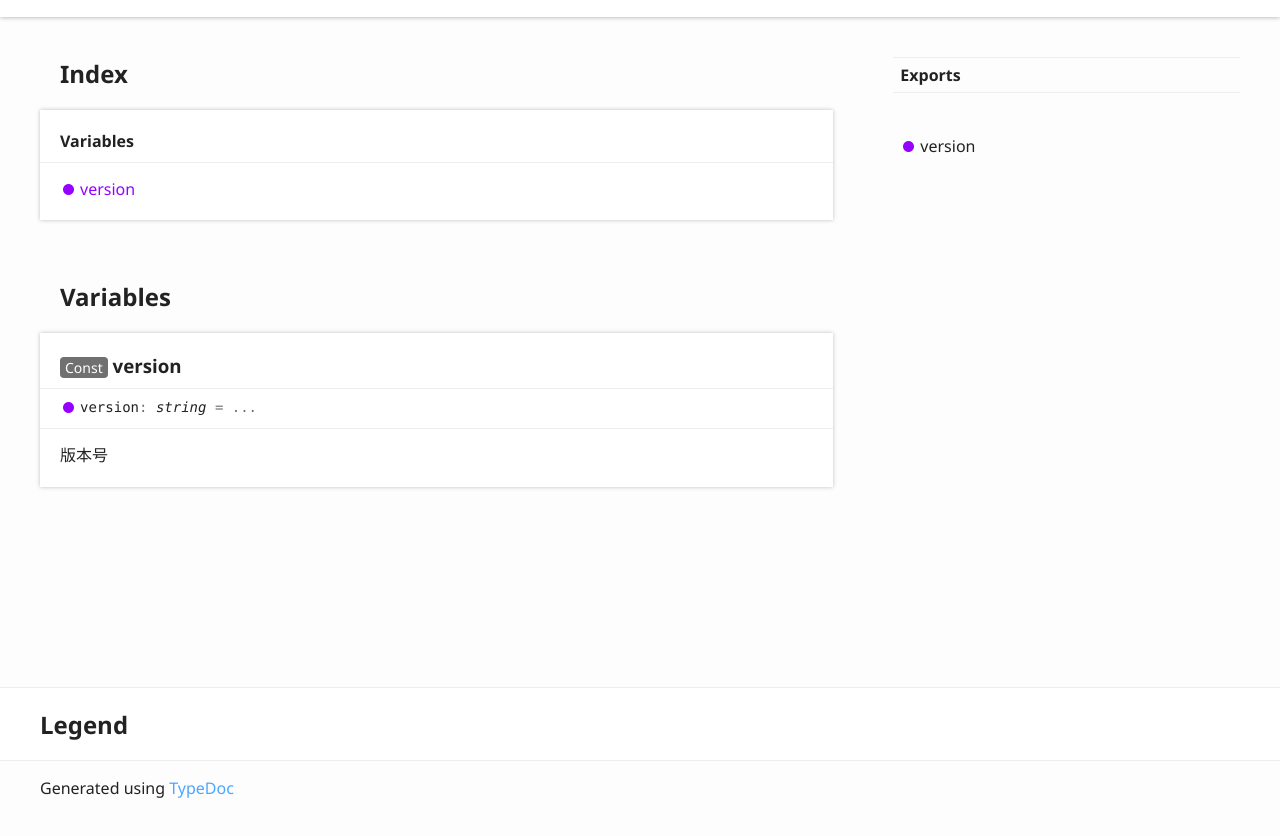
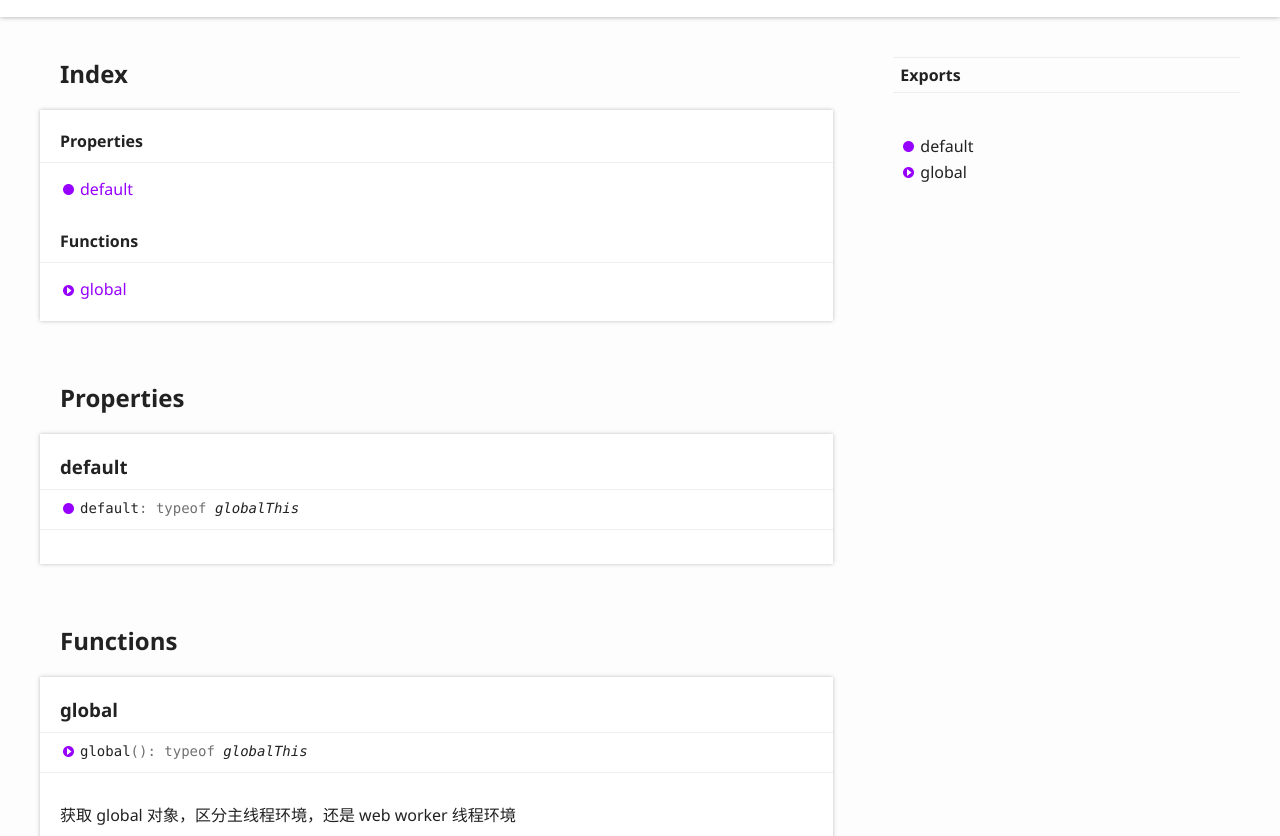
Before and after one commit to poplark/power-pole, a website built with webpack: page docs/index.html in a window 1280 px wide. Shown: the part 116-952 px from the top of the page. Before the commit the page ends 931 px from the top, so only its background shows below. Built offline with nearby package versions, Linux system fonts and the light colour scheme.

Commit message:
feat: 获取 global 对象

```diff
--- a/docs/assets/js/search.js
+++ b/docs/assets/js/search.js
@@ -1 +1 @@
-window.searchData = {"kinds":{"32":"Variable"},"rows":[{"id":0,"kind":32,"name":"version","url":"index.html#version","classes":"tsd-kind-variable"}],"index":{"version":"2.3.9","fields":["name","parent"],"fieldVectors":[["name/0",[0,2.877]],["parent/0",[]]],"invertedIndex":[["version",{"_index":0,"name":{"0":{}},"parent":{}}]],"pipeline":[]}}
+window.searchData = {"kinds":{"64":"Function","1024":"Property"},"rows":[{"id":0,"kind":64,"name":"global","url":"index.html#global","classes":"tsd-kind-function"},{"id":1,"kind":1024,"name":"default","url":"index.html#default","classes":"tsd-kind-property"}],"index":{"version":"2.3.9","fields":["name","parent"],"fieldVectors":[["name/0",[0,6.931]],["parent/0",[]],["name/1",[1,6.931]],["parent/1",[]]],"invertedIndex":[["default",{"_index":1,"name":{"1":{}},"parent":{}}],["global",{"_index":0,"name":{"0":{}},"parent":{}}]],"pipeline":[]}}
--- a/docs/index.html
+++ b/docs/index.html
@@ -62,27 +62,50 @@
 				<section class="tsd-panel tsd-index-panel">
 					<div class="tsd-index-content">
 						<section class="tsd-index-section ">
-							<h3>Variables</h3>
+							<h3>Properties</h3>
 							<ul class="tsd-index-list">
-								<li class="tsd-kind-variable"><a href="index.html#version" class="tsd-kind-icon">version</a></li>
+								<li class="tsd-kind-property"><a href="index.html#default" class="tsd-kind-icon">default</a></li>
+							</ul>
+						</section>
+						<section class="tsd-index-section ">
+							<h3>Functions</h3>
+							<ul class="tsd-index-list">
+								<li class="tsd-kind-function"><a href="index.html#global" class="tsd-kind-icon">global</a></li>
 							</ul>
 						</section>
 					</div>
 				</section>
 			</section>
 			<section class="tsd-panel-group tsd-member-group ">
-				<h2>Variables</h2>
-				<section class="tsd-panel tsd-member tsd-kind-variable">
-					<a name="version" class="tsd-anchor"></a>
-					<h3><span class="tsd-flag ts-flagConst">Const</span> version</h3>
-					<div class="tsd-signature tsd-kind-icon">version<span class="tsd-signature-symbol">:</span> <span class="tsd-signature-type">string</span><span class="tsd-signature-symbol"> = ...</span></div>
+				<h2>Properties</h2>
+				<section class="tsd-panel tsd-member tsd-kind-property">
+					<a name="default" class="tsd-anchor"></a>
+					<h3>default</h3>
+					<div class="tsd-signature tsd-kind-icon">default<span class="tsd-signature-symbol">:</span> <span class="tsd-signature-symbol">typeof </span><span class="tsd-signature-type">globalThis</span></div>
 					<aside class="tsd-sources">
 					</aside>
-					<div class="tsd-comment tsd-typography">
-						<div class="lead">
-							<p>版本号</p>
-						</div>
-					</div>
+				</section>
+			</section>
+			<section class="tsd-panel-group tsd-member-group ">
+				<h2>Functions</h2>
+				<section class="tsd-panel tsd-member tsd-kind-function">
+					<a name="global" class="tsd-anchor"></a>
+					<h3>global</h3>
+					<ul class="tsd-signatures tsd-kind-function">
+						<li class="tsd-signature tsd-kind-icon">global<span class="tsd-signature-symbol">(</span><span class="tsd-signature-symbol">)</span><span class="tsd-signature-symbol">: </span><span class="tsd-signature-symbol">typeof </span><span class="tsd-signature-type">globalThis</span></li>
+					</ul>
+					<ul class="tsd-descriptions">
+						<li class="tsd-description">
+							<aside class="tsd-sources">
+							</aside>
+							<div class="tsd-comment tsd-typography">
+								<div class="lead">
+									<p>获取 global 对象，区分主线程环境，还是 web worker 线程环境</p>
+								</div>
+							</div>
+							<h4 class="tsd-returns-title">Returns <span class="tsd-signature-symbol">typeof </span><span class="tsd-signature-type">globalThis</span></h4>
+						</li>
+					</ul>
 				</section>
 			</section>
 		</div>
@@ -96,8 +119,11 @@
 			</nav>
 			<nav class="tsd-navigation secondary menu-sticky">
 				<ul class="before-current">
-					<li class=" tsd-kind-variable">
-						<a href="index.html#version" class="tsd-kind-icon">version</a>
+					<li class=" tsd-kind-property">
+						<a href="index.html#default" class="tsd-kind-icon">default</a>
+					</li>
+					<li class=" tsd-kind-function">
+						<a href="index.html#global" class="tsd-kind-icon">global</a>
 					</li>
 				</ul>
 			</nav>
--- /dev/null
+++ b/src/global.ts
@@ -0,0 +1,14 @@
+/**
+ * 获取 global 对象，区分主线程环境，还是 web worker 线程环境
+ */
+export function global(): typeof globalThis {
+  // see https://stackoverflow.com/a/11237259/589493
+  if (typeof window === 'undefined') {
+    /* eslint-disable-next-line no-undef */
+    return self;
+  } else {
+    return window;
+  }
+}
+
+export default global();
```
Also changed, not shown: ToDo.md (added, +3 -0 lines).
